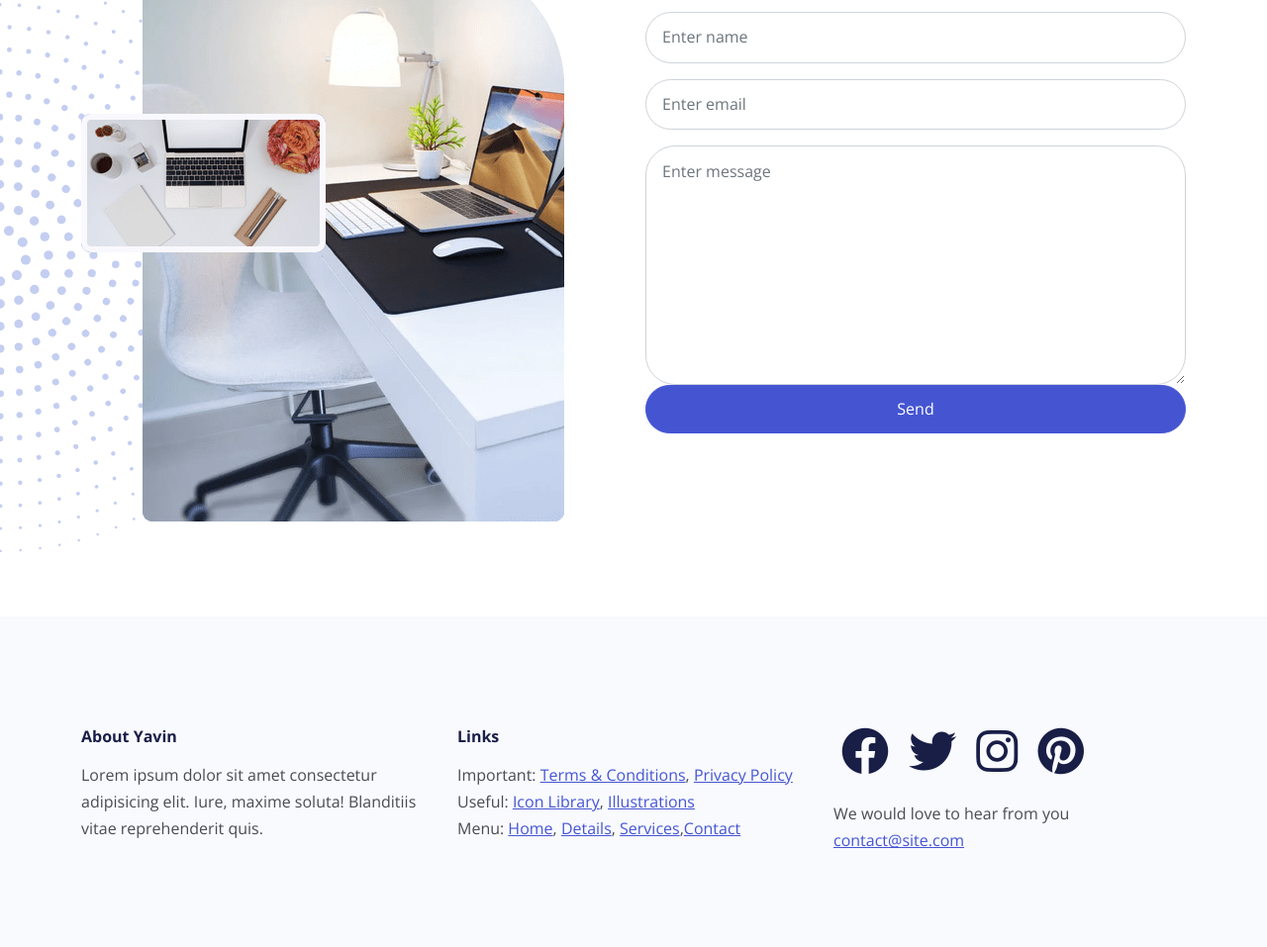
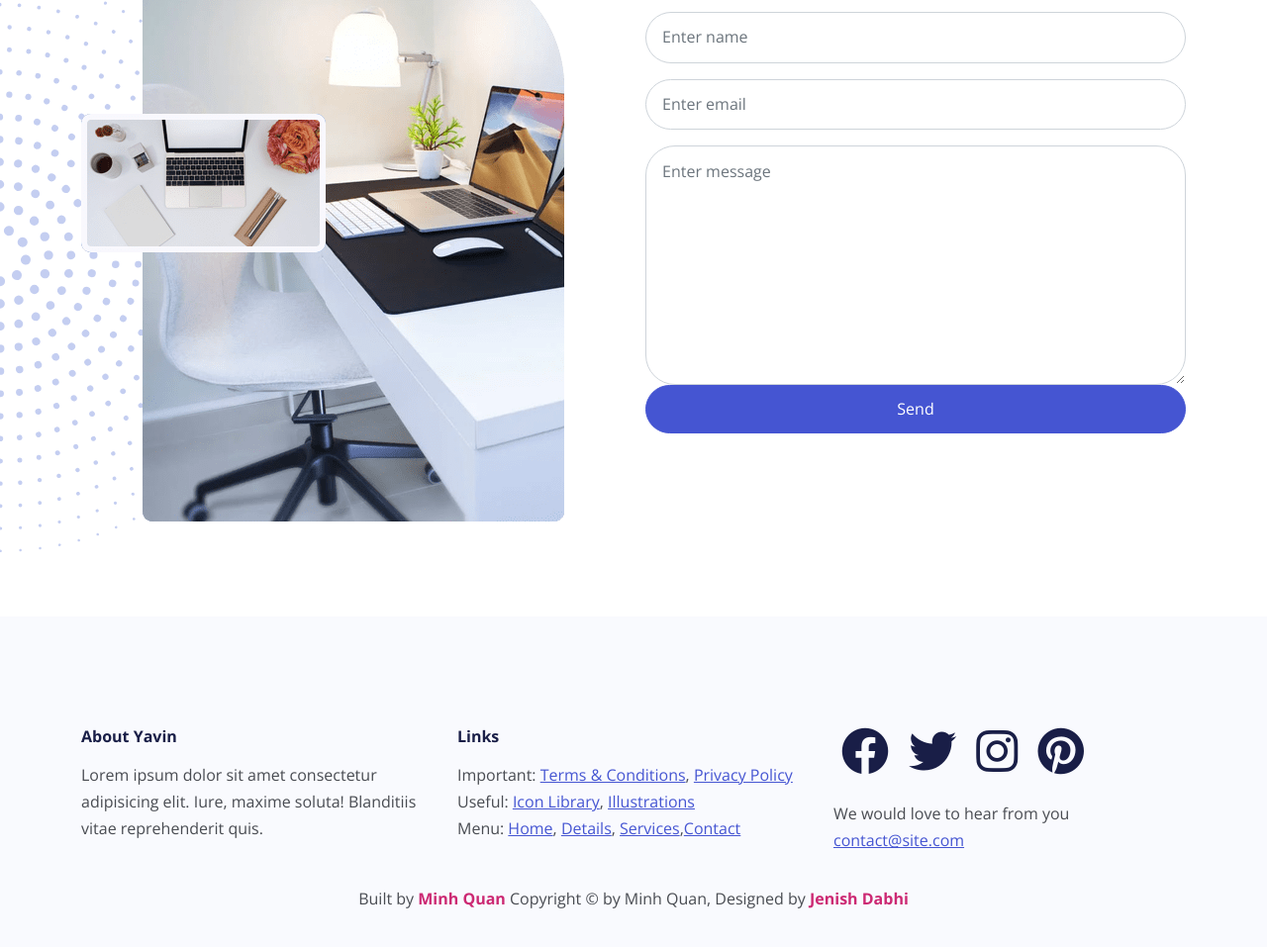
Before and after one commit to xmen02052003lx/yavin-website-, a website: page index.html in a window 1280 px wide. Shown: the part 5500-6457 px from the top of the page at 99% size. Drawn offline with nearby package versions, Linux system fonts and the light colour scheme; files that its build step writes are made by us from their sources.

Commit message:
add copyright and shoutout to designer

```diff
--- a/index.html
+++ b/index.html
@@ -576,6 +576,16 @@
           </div>
         </div>
       </div>
+      <p class="text-center">
+        Built by <span class="text-secondary fw-bold">Minh Quan</span> Copyright
+        &copy; by Minh Quan, Designed by
+        <a
+          href="https://www.behance.net/gallery/178837321/Yavin-Office-Design-Website?tracking_source=search_projects_recommended%7Cyavin"
+          class="text-secondary fw-bold text-decoration-none"
+          target="_blank"
+          >Jenish Dabhi</a
+        >
+      </p>
     </footer>
 
     <button id="to-top" class="to-top-btn">
```
